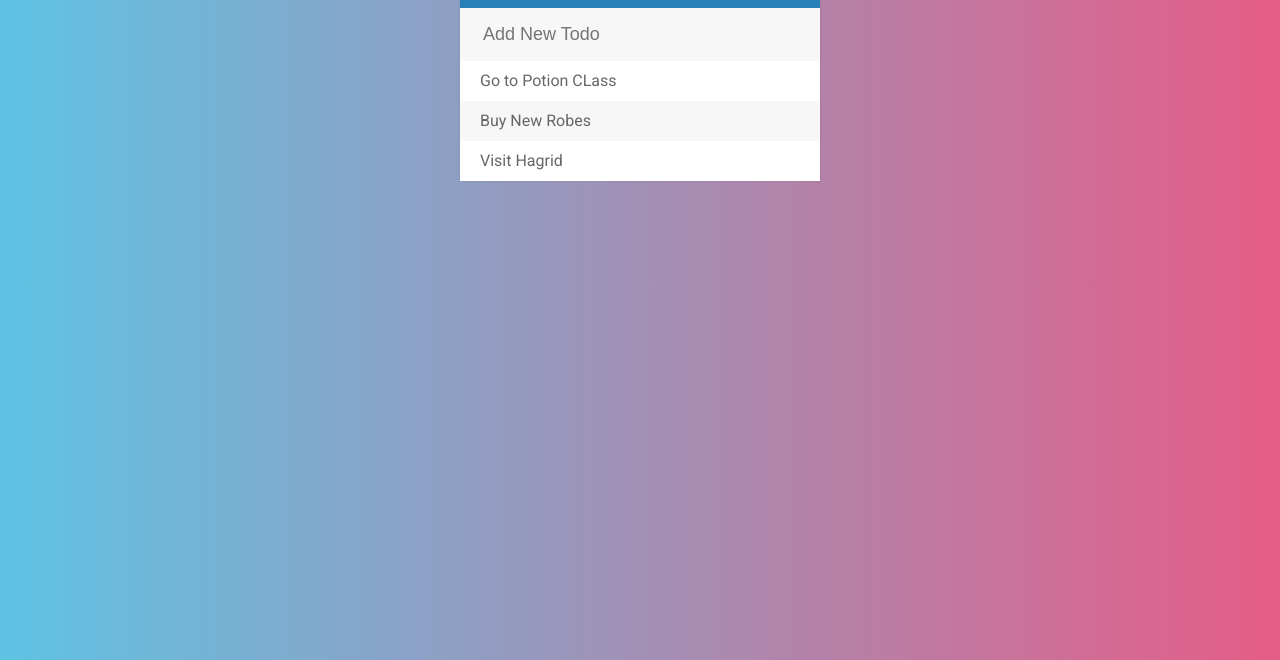
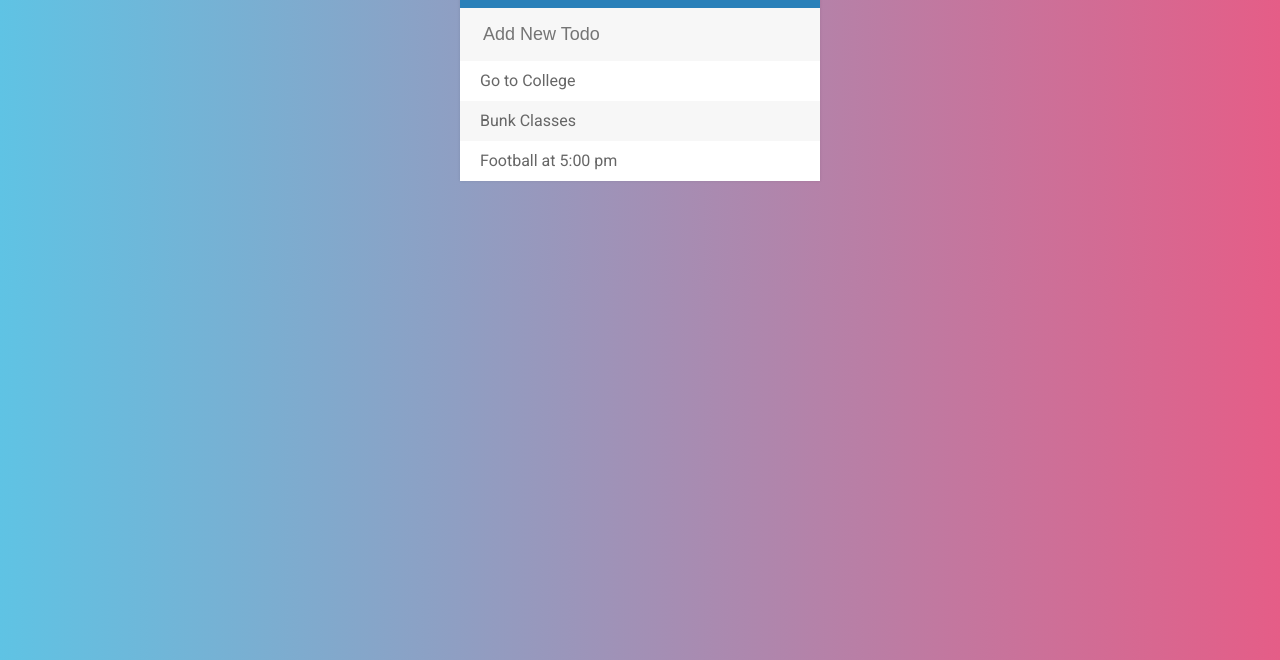
Before and after one commit to kartikchorasiya/To-do-list-app, a plain HTML site: page index.html in a window 1280 px wide. Shown: the part 140-800 px from the top of the page. Drawn offline with Linux system fonts and the light colour scheme.

Commit message:
Update index.html

```diff
--- a/index.html
+++ b/index.html
@@ -12,9 +12,9 @@
 			<h1>To-Do-List <i class="fa fa-plus"></i></h1>
 			<input type="text" placeholder="Add New Todo">
 			<ul>
-				<li><span><i class="fa fa-trash"></i></span>Go to Potion CLass</li>
-				<li><span><i class="fa fa-trash"></i></span>Buy New Robes</li>
-				<li><span><i class="fa fa-trash"></i></span>Visit Hagrid</li>
+				<li><span><i class="fa fa-trash"></i></span>Go to College</li>
+				<li><span><i class="fa fa-trash"></i></span>Bunk Classes</li>
+				<li><span><i class="fa fa-trash"></i></span>Football at 5:00 pm</li>
 			</ul>
 		</div>
 	<script type="text/javascript" src="assets/js/todos.js"></script>
```
